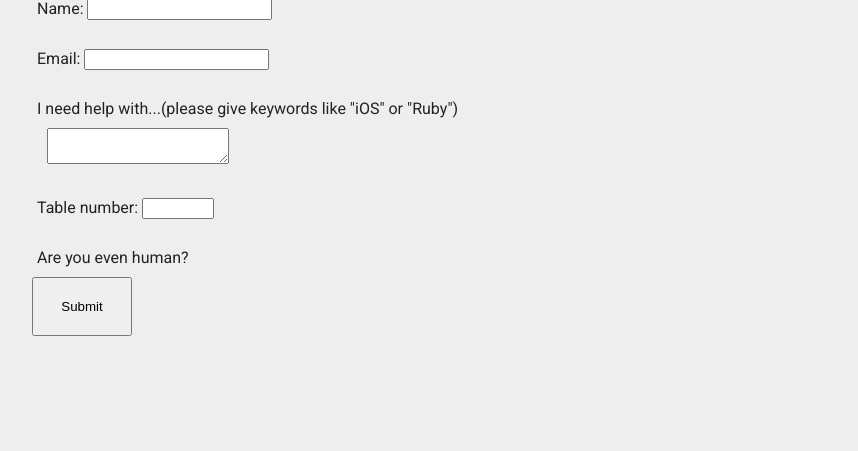
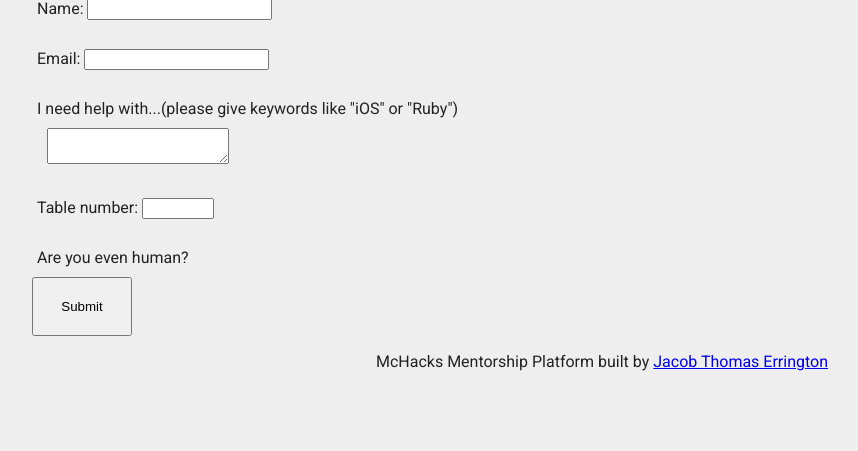
Before and after one commit to tsani/hacksignal, a Flask app: page / in a window 1280 px wide. Shown: the part 165-616 px from the top of the page, without its empty margins (38-896 px from the left). Run offline with Flask 2, Linux system fonts and the light colour scheme; data that the repository does not hold is empty; parts of the project's set-up code (start-up, migrations or seed data) failed here and were passed over; some libraries are stand-ins or nearby versions.

Commit message:
add bragging

```diff
--- a/app/static/stylesheets/style.css
+++ b/app/static/stylesheets/style.css
@@ -57,3 +57,7 @@ label {
 .ticket-list-type-closed {
 	background-color: #437FB2;
 }
+
+.bragging {
+    text-align: center;
+}
--- a/app/templates/help.html
+++ b/app/templates/help.html
@@ -69,4 +69,6 @@
     </label>
     <input id='submit-plz' type='submit'>
 </form>
+
+<p class="bragging">McHacks Mentorship Platform built by <a href='http://github.com/djeik'>Jacob Thomas Errington</a></p>
 {% endblock %}
```
